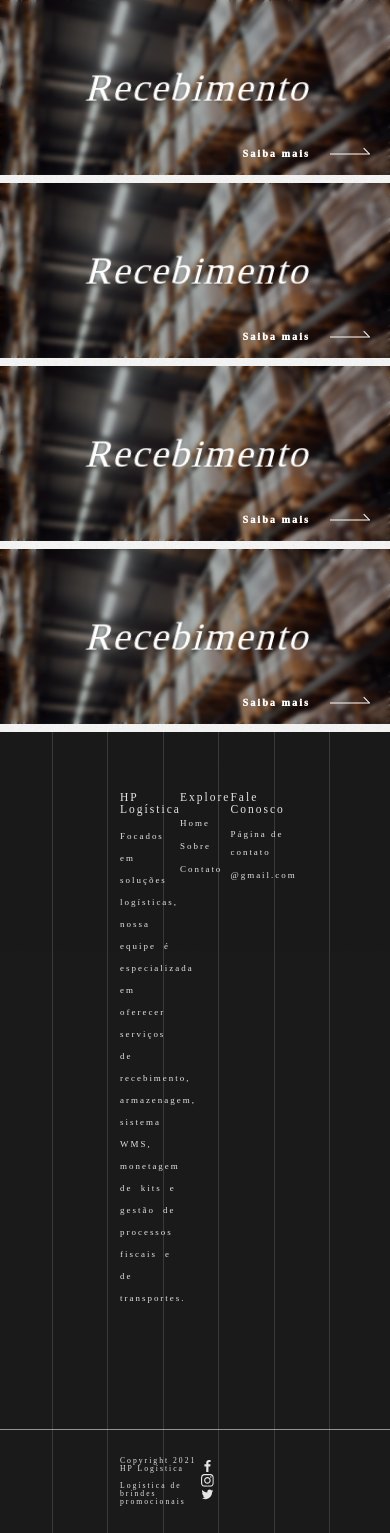
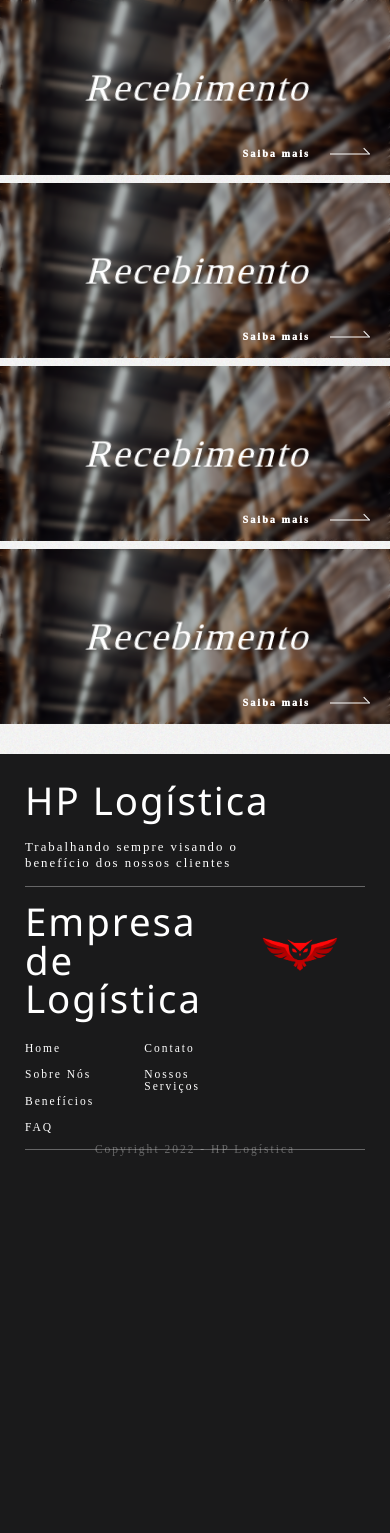
Before and after one commit to victorribeiro1/hp-logistica, a PHP site: page /servicos.html in a window 390 px wide. Shown: the part 659-2192 px from the top of the page. After the commit the page ends 1815 px from the top, so only its background shows below. Run offline with PHP 8.4, Linux system fonts and the light colour scheme.

Commit message:
update footer queries

```diff
--- a/public/servicos.html
+++ b/public/servicos.html
@@ -481,7 +481,50 @@
       </div>
 
       <div class="footer-mobile">
+         <div class="footer-mobile__text-box">
+            <h3 class="footer-mobile__text-box__title"> HP Logística </h3>
+            <p class="footer-mobile__text-box__description"> Trabalhando sempre visando o benefício dos nossos clientes </p>
+         </div>
 
+         <div class="footer-mobile__line"></div>
+
+         <div class="footer-mobile__main-content">
+            <div class="footer-mobile__main-content__heading">
+               <h4 class="footer-mobile__main-content__heading__title"> Empresa de Logística </h4>
+               <img src="./assets/logo.png" alt="" class="footer-mobile__main-content__heading__logo">
+            </div>
+
+            <div class="footer-mobile__main-content__links">
+               <ul class="footer-mobile__main-content__links__list footer-mobile__main-content__links__list--1">
+                  <li class="footer-mobile__main-content__links__list__item">
+                     <a href="" class="footer-mobile__main-content__links__list__item__link">Home</a>
+                  </li>
+                  <li class="footer-mobile__main-content__links__list__item">
+                     <a href="" class="footer-mobile__main-content__links__list__item__link">Sobre Nós</a>
+                  </li>
+                  <li class="footer-mobile__main-content__links__list__item">
+                     <a href="" class="footer-mobile__main-content__links__list__item__link">Benefícios</a>
+                  </li>
+                  <li class="footer-mobile__main-content__links__list__item">
+                     <a href="" class="footer-mobile__main-content__links__list__item__link">FAQ</a>
+                  </li>
+               </ul>
+               <ul class="footer-mobile__main-content__links__list footer-mobile__main-content__links__list--2">
+                  <li class="footer-mobile__main-content__links__list__item">
+                     <a href="" class="footer-mobile__main-content__links__list__item__link">Contato</a>
+                  </li>
+                  <li class="footer-mobile__main-content__links__list__item">
+                     <a href="" class="footer-mobile__main-content__links__list__item__link">Nossos Serviços</a>
+                  </li>
+               </ul>
+            </div>
+         </div>
+
+         <div class="footer-mobile__line"></div>
+
+         <div class="footer-mobile__copy">
+            Copyright 2022 - HP Logística
+         </div>
       </div>
 
       <script src="main.js"></script>
--- a/public/style.css
+++ b/public/style.css
@@ -480,6 +480,7 @@ html {
   --transition-speed: .5s;
   --transition-timing-function: cubic-bezier(0.165, 0.84, 0.44, 1);
   --commum-text-size: 1.6rem;
+  --footer-distance: 30px;
 }
 
 .icon {
@@ -728,6 +729,96 @@ html {
 }
 .footer__copy__medias__link__media:hover {
   fill: var(--color-primary);
+}
+@media only screen and (max-width: 1100px) {
+  .footer {
+    display: none;
+  }
+}
+
+.footer-mobile {
+  background-color: var(--color-secondary);
+  height: 50vh;
+  display: flex;
+  flex-direction: column;
+  justify-content: space-between;
+  align-items: flex-start;
+  display: none;
+  color: white;
+  padding: 0 var(--horizontal-distance--mobile);
+  --overshadowed: #e3e3e360;
+}
+.footer-mobile__text-box {
+  padding-top: calc(var(--footer-distance) - 3px);
+}
+.footer-mobile__text-box__title {
+  font-size: 6rem;
+  margin-bottom: 20px;
+}
+.footer-mobile__text-box__description {
+  font-family: "Aeonik Light";
+  font-size: 2rem;
+  max-width: 70%;
+  line-height: 16px;
+}
+.footer-mobile__line {
+  background-color: var(--overshadowed);
+  height: 1px;
+  width: 100%;
+}
+.footer-mobile__main-content__heading {
+  display: flex;
+  flex-direction: row;
+  justify-content: space-between;
+  align-items: center;
+  margin-bottom: 25px;
+}
+.footer-mobile__main-content__heading__title {
+  font-size: 6rem;
+  max-width: 80%;
+}
+.footer-mobile__main-content__heading__logo {
+  width: 20rem;
+}
+.footer-mobile__main-content__links {
+  display: flex;
+  flex-direction: row;
+  justify-content: space-between;
+  align-items: flex-start;
+  width: 65%;
+}
+.footer-mobile__main-content__links__list:first-child {
+  margin-right: 50px;
+}
+.footer-mobile__main-content__links__list__item:not(:last-child) {
+  margin-bottom: 15px;
+}
+.footer-mobile__main-content__links__list__item__link, .footer-mobile__main-content__links__list__item__link:link, .footer-mobile__main-content__links__list__item__link:visited {
+  color: currentColor;
+  text-decoration: none;
+  font-family: "Aeonik Light";
+  font-size: 1.8rem;
+  transition: var(--transition-speed) var(--transition-timing-function);
+}
+.footer-mobile__main-content__links__list__item__link:hover, .footer-mobile__main-content__links__list__item__link:link:hover, .footer-mobile__main-content__links__list__item__link:visited:hover {
+  color: var(--color-primary);
+}
+.footer-mobile__copy {
+  display: flex;
+  flex-direction: row;
+  justify-content: center;
+  align-items: center;
+  color: var(--overshadowed);
+  width: 100%;
+  font-size: 1.8rem;
+  letter-spacing: 2px;
+  font-family: "Aeonik Thin";
+  transform: translateY(-175%);
+}
+@media only screen and (max-width: 1100px) {
+  .footer-mobile {
+    display: flex;
+  }
 }
 
 .menu {
@@ -1181,6 +1272,9 @@ html {
     justify-content: flex-start;
     align-items: center;
   }
+  .services__content__services--mobile__services:last-child {
+    margin-bottom: var(--footer-distance);
+  }
 }
 
 .home {
--- a/src/sass/layouts/_footer.scss
+++ b/src/sass/layouts/_footer.scss
@@ -12,6 +12,7 @@
    color: var(--color-tertiary);
 
    @include flex-container(column, flex-start, center);
+   // display: none;
 
    &__noise {
       position: absolute;
@@ -167,4 +168,7 @@
          }
       }
    }
+   @media only screen and (max-width: 1100px) {
+      display: none;
+   }
 }
--- a/src/sass/main.scss
+++ b/src/sass/main.scss
@@ -15,6 +15,7 @@
 @import './components/space';
 
 @import './layouts/footer';
+@import './layouts/footer-mobile';
 @import './layouts/menu';
 @import './layouts/menu-mobile';
 @import './layouts/toggle-menu';
--- a/src/sass/pages/_services.scss
+++ b/src/sass/pages/_services.scss
@@ -449,6 +449,12 @@
             display: none;
             &--mobile {
                @include flex-container(column, flex-start, center);
+
+               &__services {
+                  &:last-child {
+                     margin-bottom: var(--footer-distance);
+                  }
+               }
             }
          }
       }
--- a/src/sass/utils/_variables.scss
+++ b/src/sass/utils/_variables.scss
@@ -22,4 +22,7 @@ html {
 
    // texts
    --commum-text-size: 1.6rem;
+
+   //others
+   --footer-distance: 30px;
 }
```
Also changed, not shown: src/sass/layouts/_footer-mobile.scss (+115 -0 lines).
